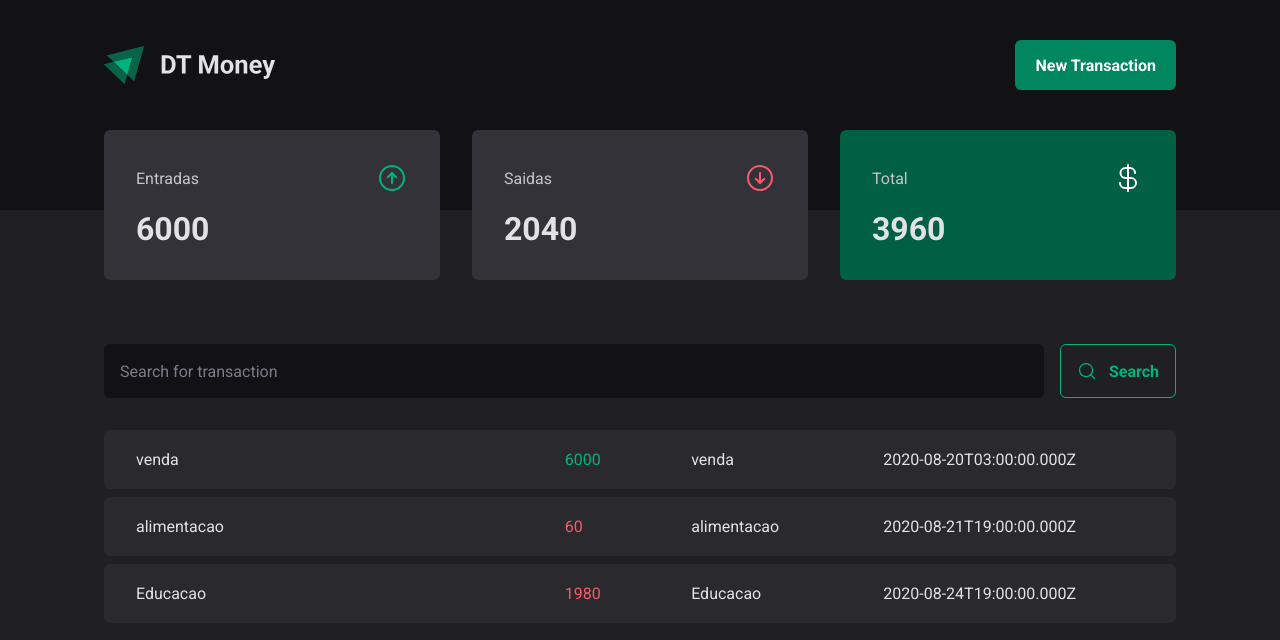
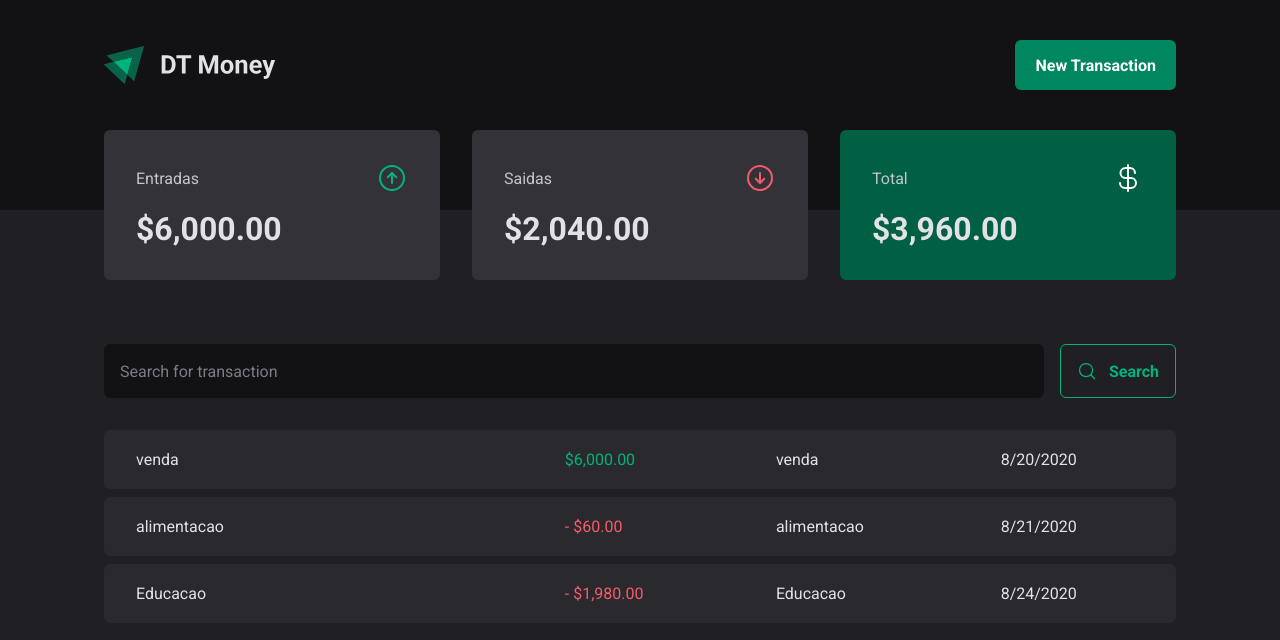
Before and after one commit to agleymelo/03-dt-money, a React (Vite) app: page / in a window 1280 px wide. Shown: the top 640 px of the page. Built offline with nearby package versions, Linux system fonts and the light colour scheme; data requests are answered from the project's data file.

Commit message:
Conexao com a API - Formatando valores

```diff
--- a/src/components/Summary/index.tsx
+++ b/src/components/Summary/index.tsx
@@ -3,6 +3,7 @@
 import { TransactionsContext } from "../../contexts/TransactionsContext"
 
 import { SummaryCard, SummaryContainer } from "./styles"
+import { priceFormatter } from "../../utils/formatter"
 
 export function Summary() {
   const { transactions } = useContext(TransactionsContext)
@@ -34,7 +35,7 @@
           <ArrowCircleUp size={32} color="#00b37e" />
         </header>
 
-        <strong>{summary.income}</strong>
+        <strong>{priceFormatter.format(summary.income)}</strong>
       </SummaryCard>
 
       <SummaryCard>
@@ -43,7 +44,7 @@
           <ArrowCircleDown size={32} color="#f75a68" />
         </header>
 
-        <strong>{summary.outcome}</strong>
+        <strong>{priceFormatter.format(summary.outcome)}</strong>
       </SummaryCard>
 
       <SummaryCard variant="green">
@@ -52,7 +53,7 @@
           <CurrencyDollar size={32} color="#FFF" />
         </header>
 
-        <strong>{summary.total}</strong>
+        <strong>{priceFormatter.format(summary.total)}</strong>
       </SummaryCard>
     </SummaryContainer>
   )
--- a/src/pages/Transactions/index.tsx
+++ b/src/pages/Transactions/index.tsx
@@ -2,6 +2,7 @@
 import { Header } from "../../components/Header"
 import { Summary } from "../../components/Summary"
 import { TransactionsContext } from "../../contexts/TransactionsContext"
+import { dateFormatter, priceFormatter } from "../../utils/formatter"
 import { SearchForm } from "./components/SearchForm"
 import {
   PriceHighlight,
@@ -27,11 +28,12 @@
                 <td width="40%">{transaction.category}</td>
                 <td>
                   <PriceHighlight variant={transaction.type}>
-                    {transaction.price}
+                    {transaction.type === "outcome" && "- "}
+                    {priceFormatter.format(transaction.price)}
                   </PriceHighlight>
                 </td>
                 <td>{transaction.category}</td>
-                <td>{transaction.createdAt}</td>
+                <td>{dateFormatter.format(new Date(transaction.createdAt))}</td>
               </tr>
             ))}
           </tbody>
--- /dev/null
+++ b/src/utils/formatter.ts
@@ -0,0 +1,6 @@
+export const dateFormatter = new Intl.DateTimeFormat("en-US")
+
+export const priceFormatter = new Intl.NumberFormat("en-US", {
+  style: "currency",
+  currency: "USD",
+})
```
